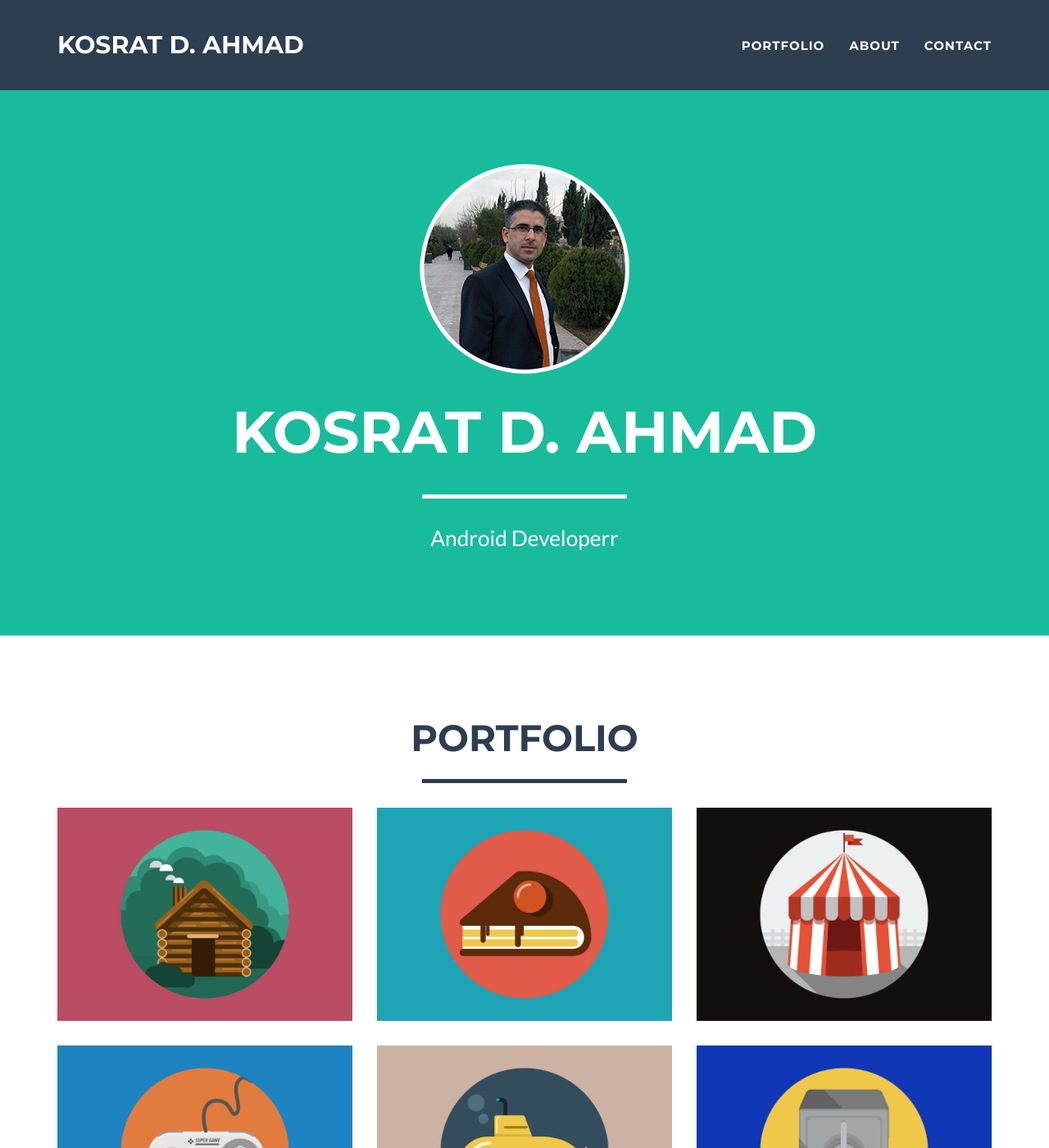
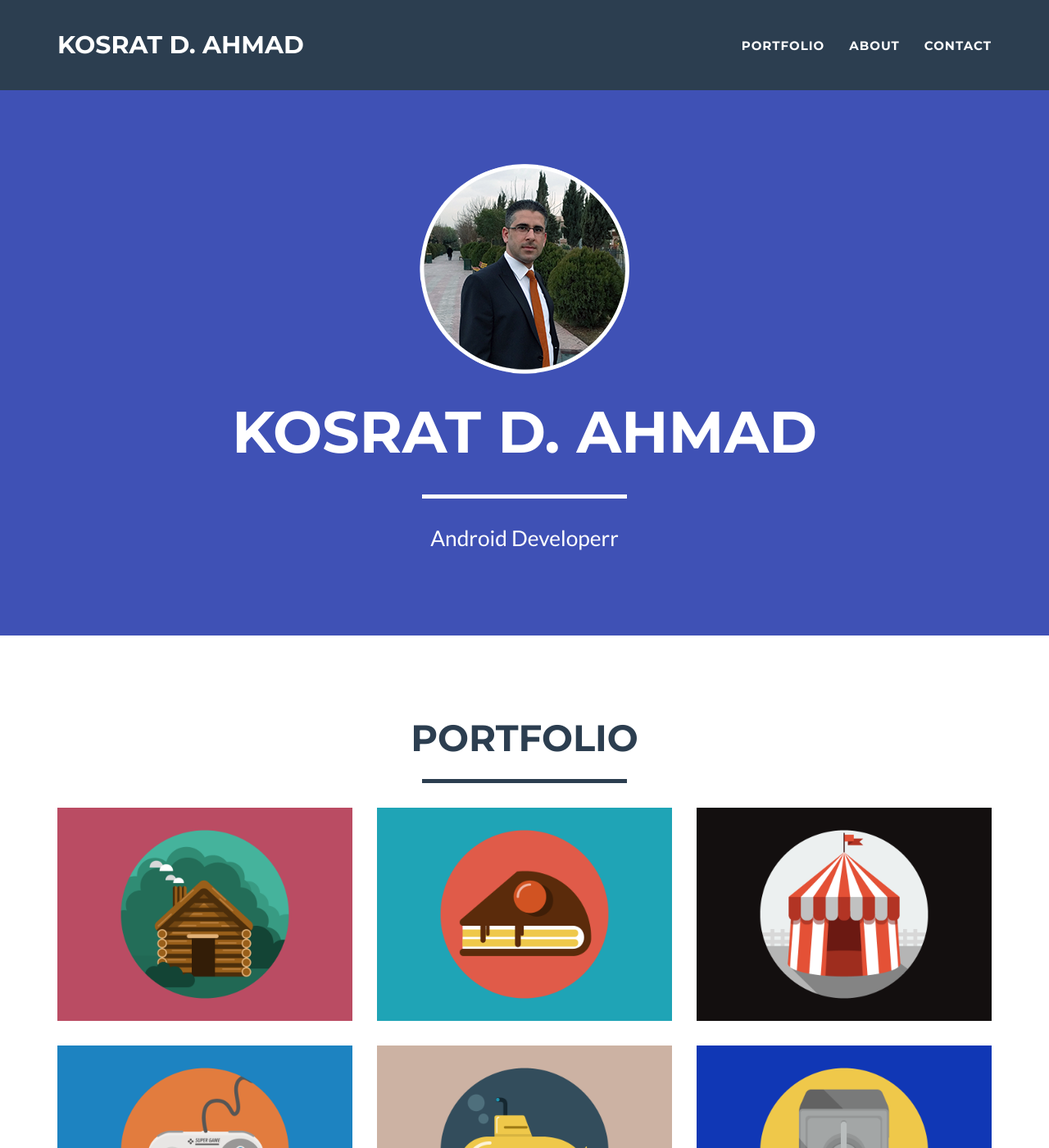
Before and after one commit to kosratdev/kosratdahmad.github.io, a Jekyll site: the page built from index.html, in a window 1280 px wide and 1400 px high. Shown: the whole window at 82% size. Built offline with Jekyll 4.4.1, drawn with Linux system fonts in a browser that asks for light colours.

Commit message:
refactor: Change theme color

```diff
--- a/_config.yml
+++ b/_config.yml
@@ -24,8 +24,8 @@ disqus_shortname: myshortname
 
 # Color settings (hex-codes without the leading hash-tag)
 color:
-  primary: 18bc9c #80B3FF
-  primary-rgb: "24,288,156" #"128,179,255"
+  primary: 3F51B5
+  primary-rgb: "63,81,181"
   secondary: 2c3e50 #FD6E8A
   secondary-dark: 233140 #A2122F
 
```
